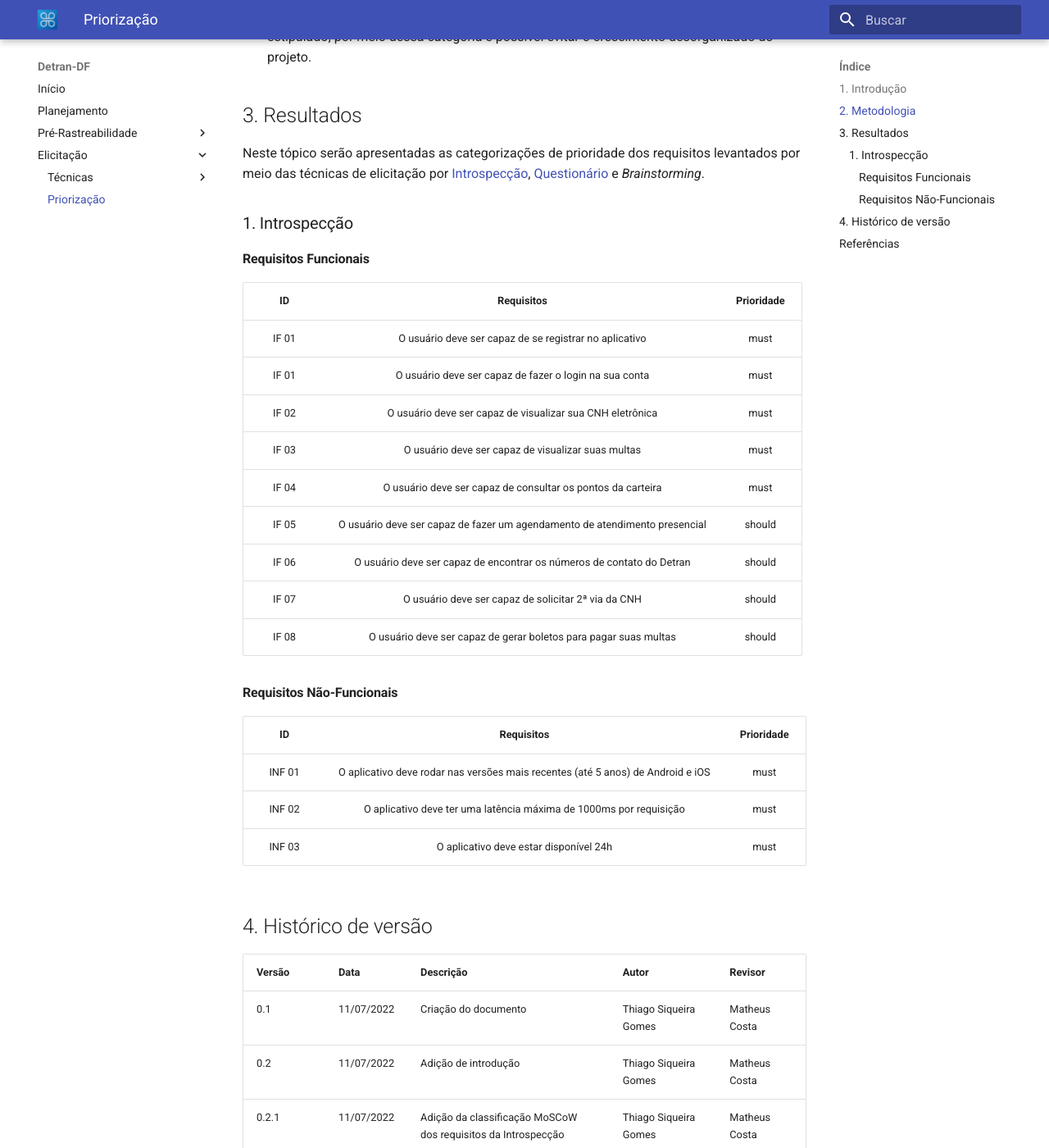
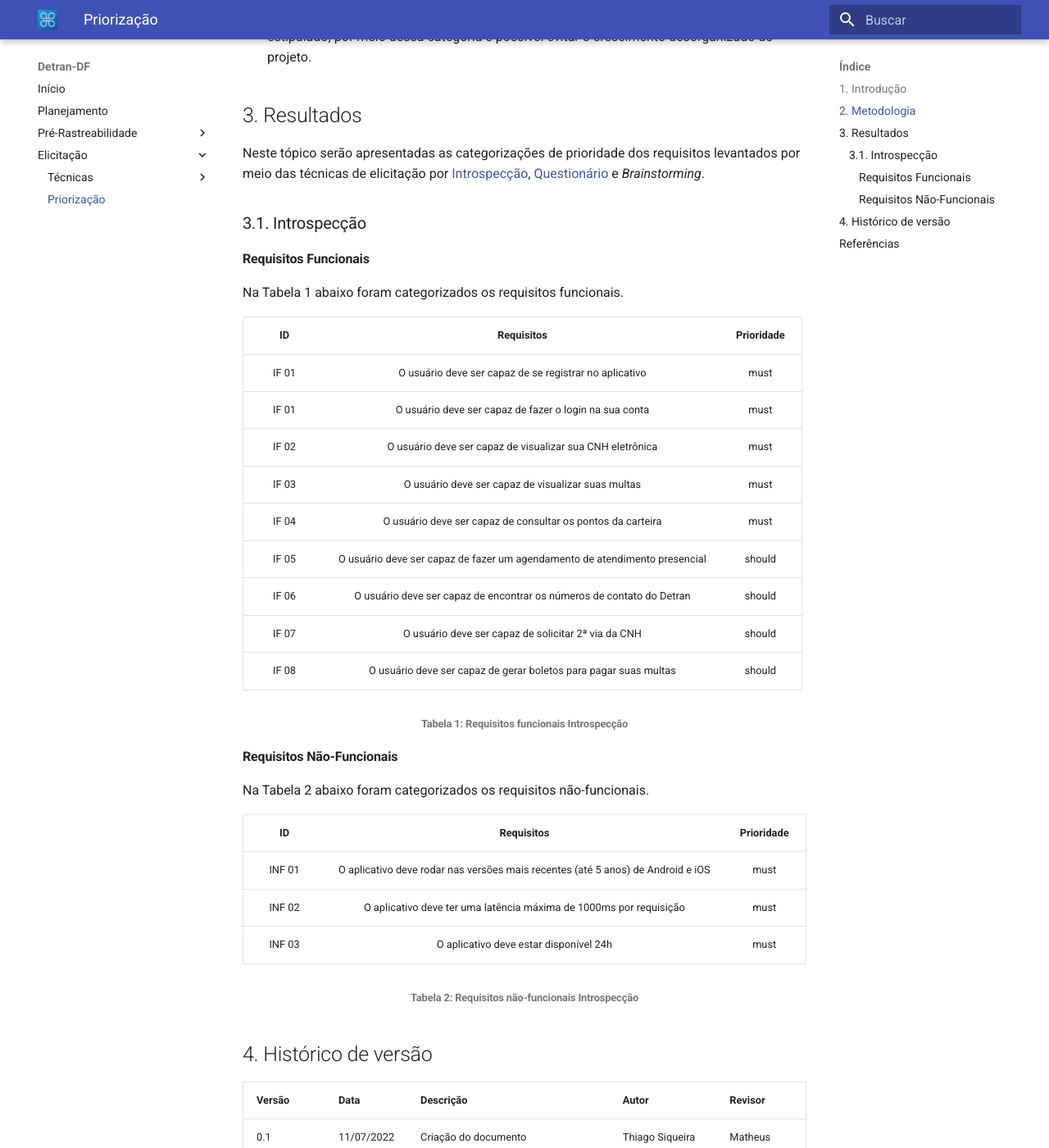
Before and after one commit to Requisitos-de-Software/2022.1-DetranDF, an MkDocs documentation site: the page built from docs/elicitação/priorização/moscow.md, in a window 1280 px wide and 1400 px high, scrolled down 714 px. Shown: the whole window at 82% size. Built offline with MkDocs 1.6.1 and Material for MkDocs 9.7.7, drawn with Linux system fonts in a browser that asks for light colours.

Commit message:
adição de legendas  nas tabelas e chamadas no texto

```diff
--- a/docs/elicitação/priorização/moscow.md
+++ b/docs/elicitação/priorização/moscow.md
@@ -13,9 +13,12 @@ Cada uma das letras em maiúsculo da sigla (M, S, C, W) faz referência a uma pa
 ## 3. Resultados
 Neste tópico serão apresentadas as categorizações de prioridade dos requisitos levantados por meio das técnicas de elicitação por [Introspecção](../introspeccao.md), [Questionário](../questionario.md) e _Brainstorming_.
 
-### 1. Introspecção
+### 3.1. Introspecção
 
 #### Requisitos Funcionais
+
+Na Tabela 1 abaixo foram categorizados os requisitos funcionais.
+
 | ID | Requisitos | Prioridade |
 |:--:|:--:|:--:|
 | IF 01 | O usuário deve ser capaz de se registrar no aplicativo | must |
@@ -27,13 +30,18 @@ Neste tópico serão apresentadas as categorizações de prioridade dos requisit
 | IF 06 | O usuário deve ser capaz de encontrar os números de contato do Detran | should |
 | IF 07 | O usuário deve ser capaz de solicitar 2ª via da CNH | should |
 | IF 08 | O usuário deve ser capaz de gerar boletos para pagar suas multas | should |
+<h6 align = "center">Tabela 1: Requisitos funcionais Introspecção</h6>
 
 #### Requisitos Não-Funcionais
+
+Na Tabela 2 abaixo foram categorizados os requisitos não-funcionais.
+
 | ID | Requisitos | Prioridade |
 |:--:|:--:|:--:|
 | INF 01 | O aplicativo deve rodar nas versões mais recentes (até 5 anos) de Android e iOS | must |
 | INF 02 | O aplicativo deve ter uma latência máxima de 1000ms por requisição | must |
 | INF 03 | O aplicativo deve estar disponível 24h | must |
+<h6 align = "center">Tabela 2: Requisitos não-funcionais Introspecção</h6>
 
 ## 4. Histórico de versão
 | Versão | Data       | Descrição                                           | Autor        | Revisor |
```
